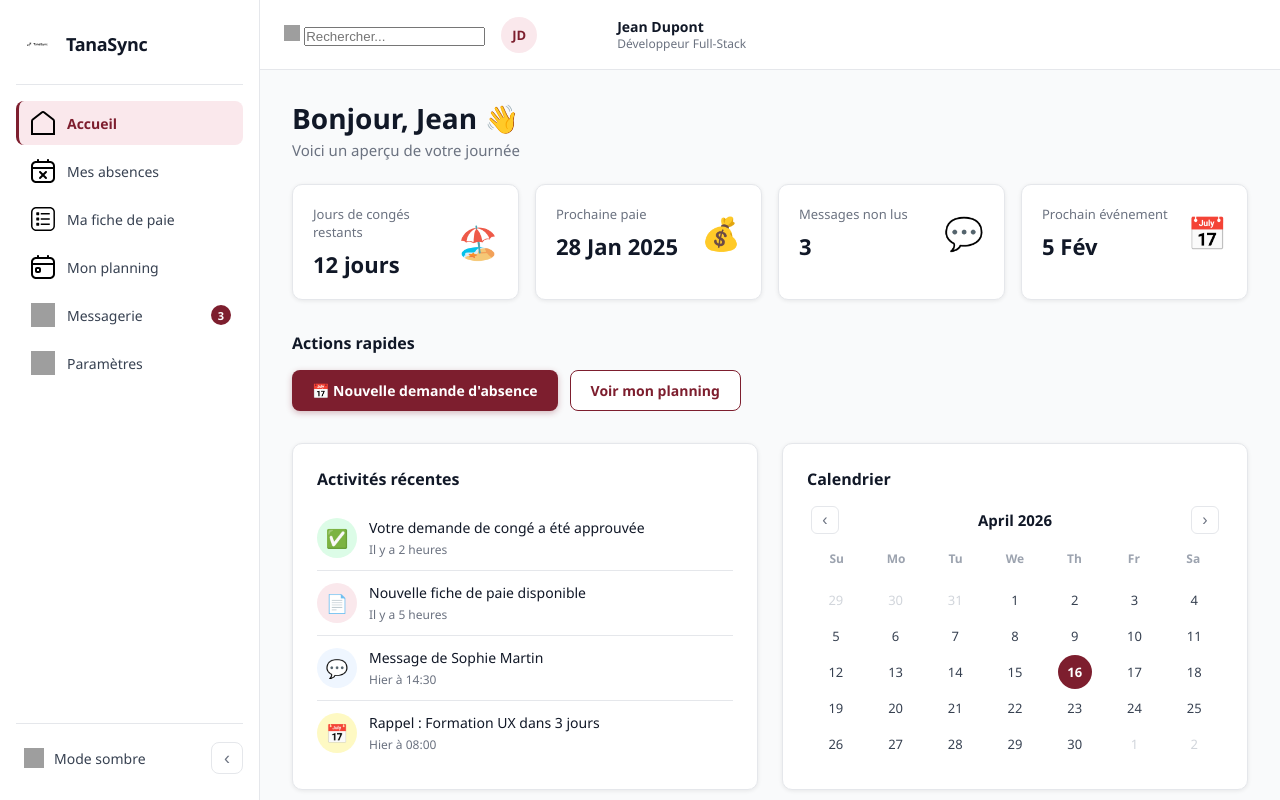
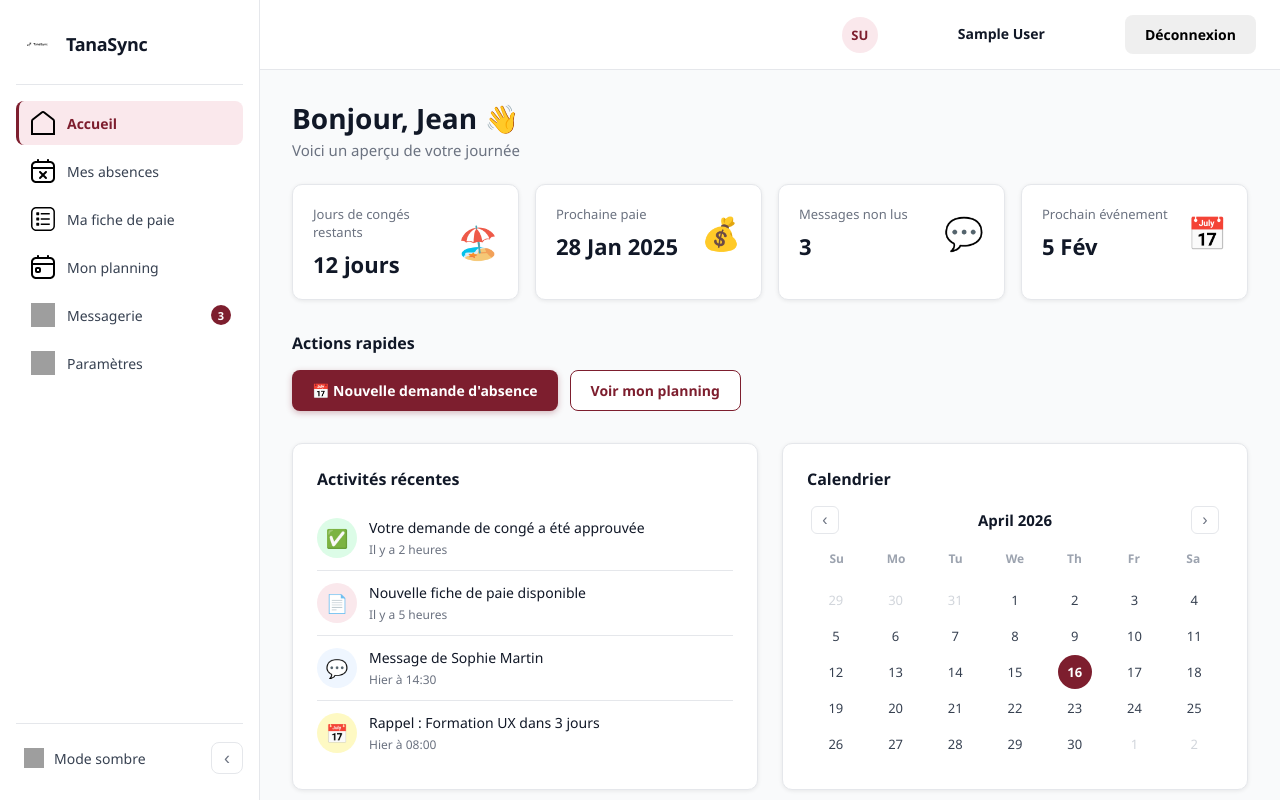
Before and after one commit to nicolasfno/TanaSync, a Django app: page /employees/ in a window 1280 px wide. Run offline with Django 5.2, Linux system fonts and the light colour scheme; the visitor is signed in with stand-in values (Sample User, id 1); grey boxes are pictures that could not be loaded.

Commit message:
refactor topbar layout and user info display

```diff
--- a/employees/templates/employees/topbar.html
+++ b/employees/templates/employees/topbar.html
@@ -1,24 +1,21 @@
 {% load static %}
 
-    <!-- Topbar -->
+<!-- Topbar -->
     <header class="topbar">
-      <div class="topbar-search-wrapper">
-        <img src="{% static 'employees/search.svg' %}" alt="" class="search-icon" width="16" height="16">
-        <input
-          type="text"
-          class="topbar-search"
-          placeholder="Rechercher..."
-          aria-label="Rechercher"
-        >
-      </div>
+
+      <div class="topbar-right">
 
         <!-- Profil utilisateur -->
         <div class="topbar-user">
-          <div class="user-avatar">JD</div>
+          <div class="user-avatar">{{ user.first_name|slice:":1"|upper }}{{ user.last_name|slice:":1"|upper }}</div>
           <div class="user-info">
-            <span class="user-name">Jean Dupont</span>
-            <span class="user-role">Développeur Full-Stack</span>
+            <span class="user-name">{{ user.first_name }} {{ user.last_name }}</span>
+            <span class="user-role">{{ user.employee_profile.role }}</span>
           </div>
+          <form method="post" action="{% url 'logout' %}" style="display:inline;">
+            {% csrf_token %}
+            <button type="submit" class="btn btn-logout">Déconnexion</button>
+          </form>
         </div>
       </div>
     </header>
```
